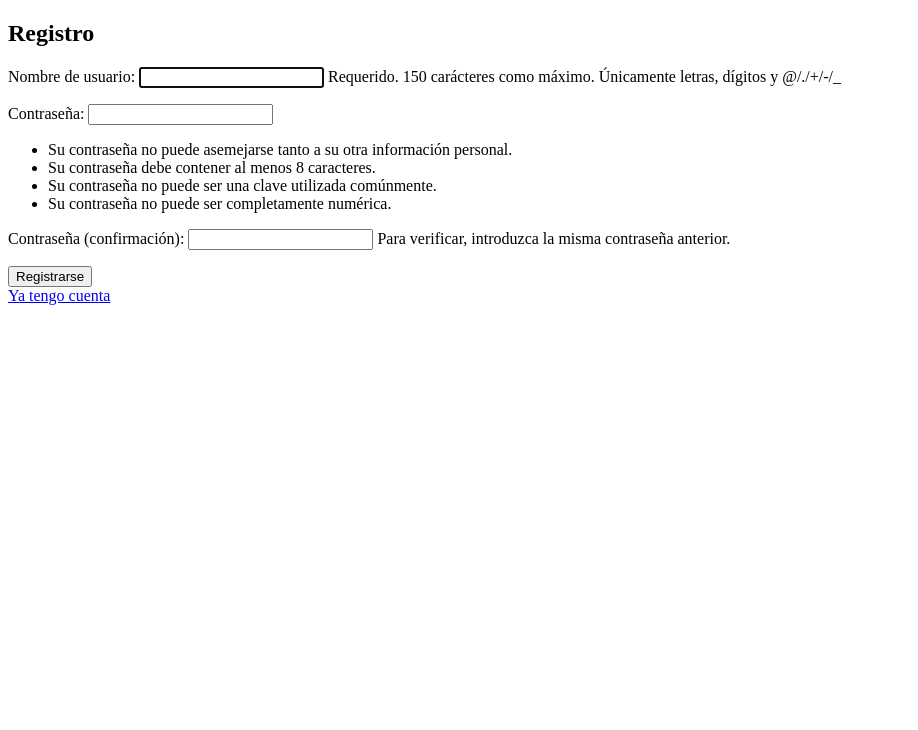
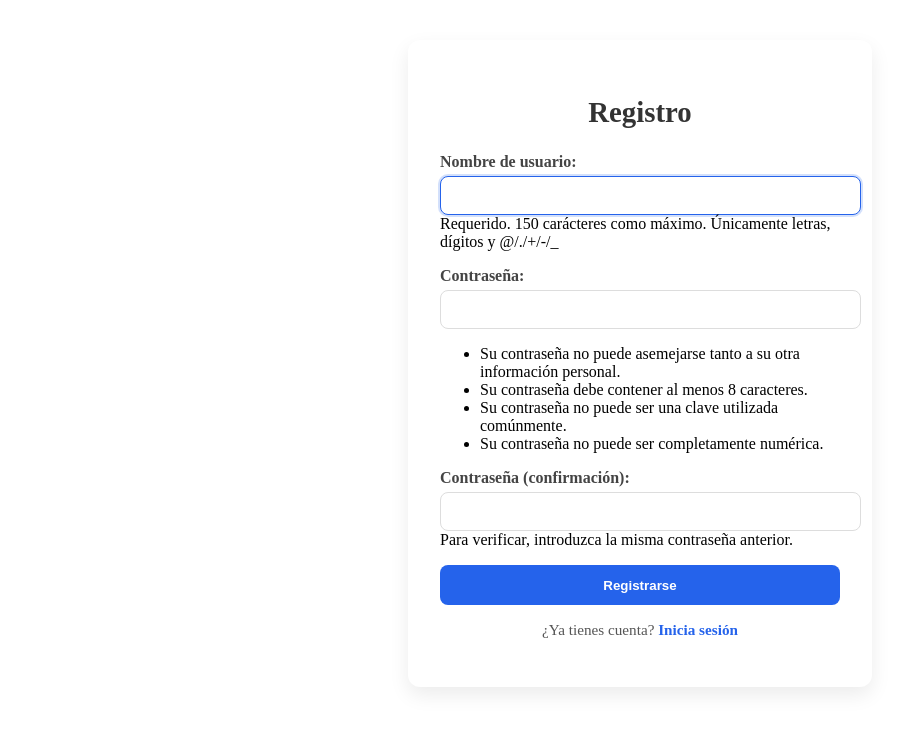
Before and after one commit to MisaelMarron/MateriaPrima, a Django app: page /register/ in a window 1280 px wide. Shown: the part 26-756 px from the top of the page, without its empty margins (0-918 px from the left). Run offline with Django 5.2, Linux system fonts and the light colour scheme.

Commit message:
feat: agregando 1ra ver de css

```diff
--- a/MateriaPrima/settings.py
+++ b/MateriaPrima/settings.py
@@ -11,6 +11,7 @@ https://docs.djangoproject.com/en/5.2/ref/settings/
 """
 
 from pathlib import Path
+import os
 
 # Build paths inside the project like this: BASE_DIR / 'subdir'.
 BASE_DIR = Path(__file__).resolve().parent.parent
@@ -116,6 +117,10 @@ USE_TZ = True
 # https://docs.djangoproject.com/en/5.2/howto/static-files/
 
 STATIC_URL = 'static/'
+STATICFILES_DIRS = [
+    (os.path.join(BASE_DIR, 'MateriaPrimaGestor/static'))
+]
+
 
 # Default primary key field type
 # https://docs.djangoproject.com/en/5.2/ref/settings/#default-auto-field
--- /dev/null
+++ b/MateriaPrimaGestor/static/css/style.css
@@ -0,0 +1,80 @@
+
+.form-container {
+  max-width: 400px;
+  margin: 40px auto;
+  padding: 2rem;
+  background-color: #fff;
+  border-radius: 12px;
+  box-shadow: 0 8px 20px rgba(0,0,0,0.08);
+}
+
+
+.form-title {
+  text-align: center;
+  font-size: 1.8rem;
+  font-weight: bold;
+  margin-bottom: 1.5rem;
+  color: #333;
+}
+
+
+.form-box p {
+  margin-bottom: 1rem;
+}
+
+.form-box label {
+  display: block;
+  font-weight: 600;
+  margin-bottom: 0.3rem;
+  color: #444;
+}
+
+.form-box input {
+  width: 100%;
+  padding: 0.6rem;
+  border: 1px solid #ddd;
+  border-radius: 8px;
+  font-size: 1rem;
+  transition: border 0.2s ease;
+}
+
+.form-box input:focus {
+  border-color: #2563eb;
+  outline: none;
+  box-shadow: 0 0 0 2px rgba(37,99,235,0.2);
+}
+
+
+.btn-primary {
+  width: 100%;
+  padding: 0.8rem;
+  background-color: #2563eb;
+  color: white;
+  font-weight: 600;
+  border: none;
+  border-radius: 8px;
+  cursor: pointer;
+  transition: background 0.3s ease;
+}
+
+.btn-primary:hover {
+  background-color: #1d4ed8;
+}
+
+
+.form-link {
+  text-align: center;
+  margin-top: 1rem;
+  font-size: 0.95rem;
+  color: #555;
+}
+
+.form-link a {
+  color: #2563eb;
+  font-weight: 600;
+  text-decoration: none;
+}
+
+.form-link a:hover {
+  text-decoration: underline;
+}
--- a/MateriaPrimaGestor/templates/base.html
+++ b/MateriaPrimaGestor/templates/base.html
@@ -1,8 +1,10 @@
+{% load static %}
 <!DOCTYPE html>
 <html lang="es">
 
 <head>
     <meta charset="UTF-8">
+    <link rel="stylesheet" href="{% static 'css/style.css' %}">
     <meta name="viewport" content="width=device-width, initial-scale=1.0">
     <title>{% block title %}Inicio{% endblock %}</title>
 </head>
--- a/MateriaPrimaGestor/templates/register.html
+++ b/MateriaPrimaGestor/templates/register.html
@@ -1,12 +1,16 @@
 {% extends "base.html" %}
-{% block title %} Titulo {% endblock %}
+{% block title %} Registro {% endblock %}
 
 {% block content %}
-<h2>Registro</h2>
-<form method="post">
-    {% csrf_token %}
-    {{ form.as_p }}
-    <button type="submit">Registrarse</button>
-</form>
-<a href="{% url 'login' %}">Ya tengo cuenta</a>
+<div class="form-container">
+    <h2 class="form-title">Registro</h2>
+    <form method="post" class="form-box">
+        {% csrf_token %}
+        {{ form.as_p }}
+        <button type="submit" class="btn-primary">Registrarse</button>
+    </form>
+    <p class="form-link">
+        ¿Ya tienes cuenta? <a href="{% url 'login' %}">Inicia sesión</a>
+    </p>
+</div>
 {% endblock %}
```
Also changed, not shown: MateriaPrimaGestor/templates/login.html (+12 -8 lines), db.sqlite3.
